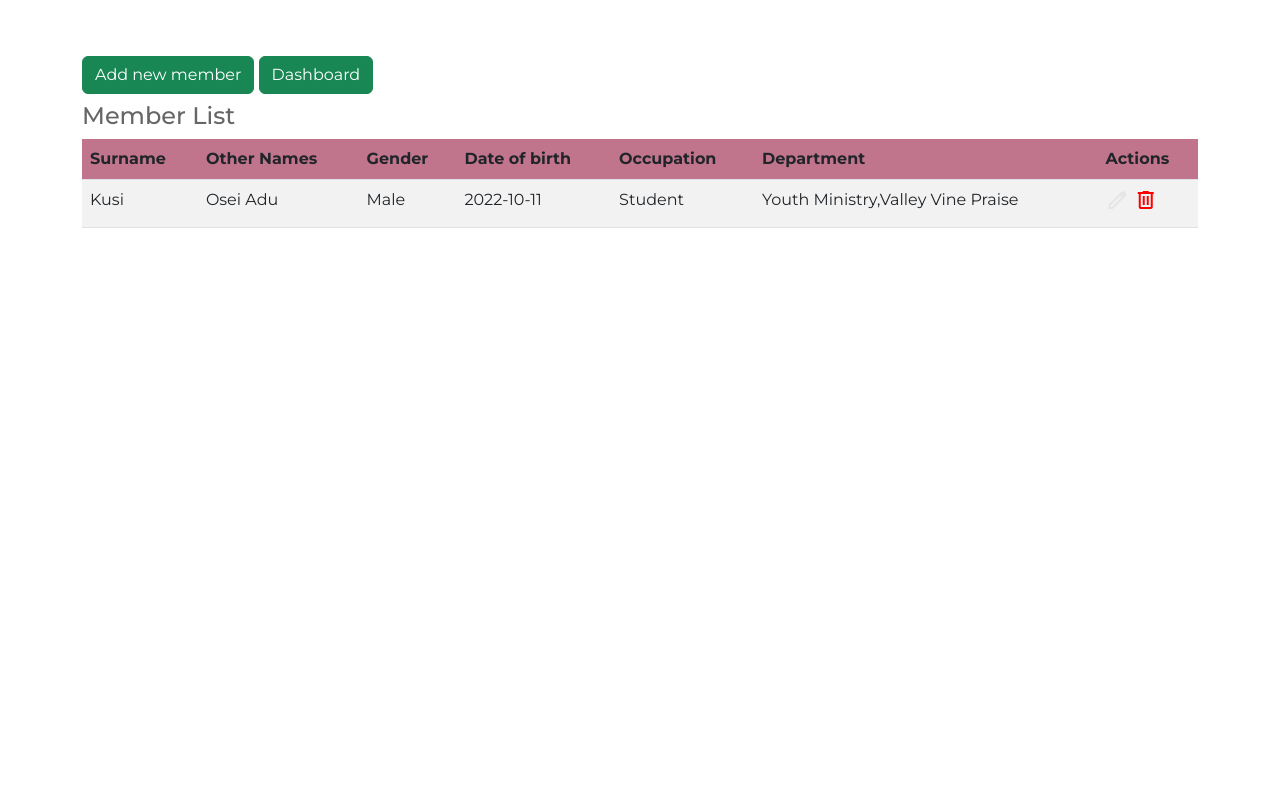
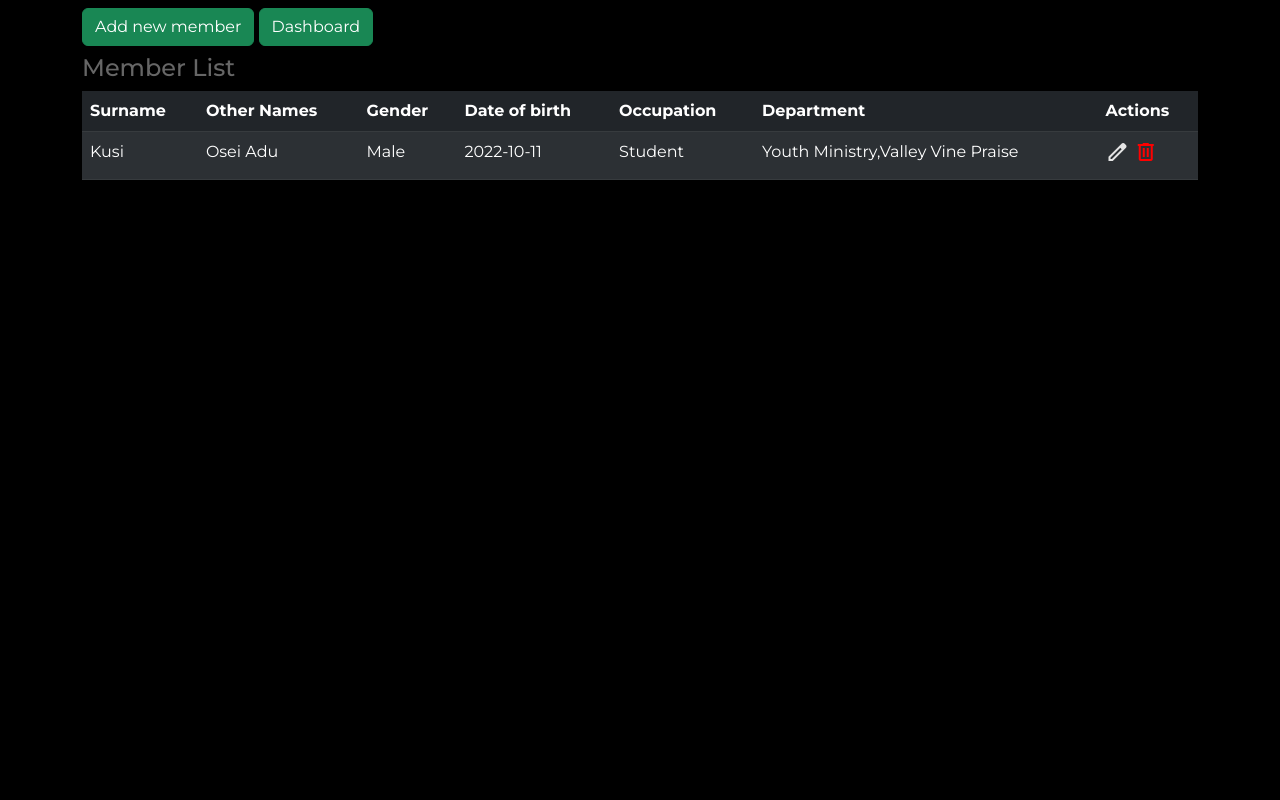
Before and after one commit to Osei12/Flask-Web-app, a Flask app: page /member_list in a window 1280 px wide. Shown: the part 56-856 px from the top of the page. Before the commit the page ends 284 px from the top, so only its background shows below. Run offline with Flask 2, Linux system fonts and the light colour scheme; data comes from the database, SQL or seed files in the repository; both versions use the stored data as it was after the commit.

Commit message:
Changed styling

```diff
--- a/static/css/index.css
+++ b/static/css/index.css
@@ -11,6 +11,13 @@
     margin: 0 auto;
 
 
+}
+.list-container{
+    background-color: black;
+    height: 100vh;
+}
+a{
+    text-decoration: none;
 }
 
 .box{
--- a/templates/list.html
+++ b/templates/list.html
@@ -8,12 +8,8 @@
 
 {% block content %}
 
-
-
-
-
-<br> <br>
-<div class="container">
+<div class="list-container">
+    <div class="container">
 
     <!-- {% for message in get_flashed_messages() %}
         <div class="alert alert-success alert-dismissible fade show" role="alert">
@@ -28,7 +24,7 @@
         <h4>Member List</h4>
     <div class="box ">
 
-        <table id="table_id" class="table table-hover  table-striped ">
+        <table id="table_id" class="table table-hover table-dark table-striped ">
             <thead style="background-color: rgba(150, 23, 63, 0.594);">
                 <!-- <th>Id </th> -->
                 <th>Surname </th>
@@ -90,6 +86,7 @@
     </div>
 
    </div>
+</div>
         <!-- Button trigger modal -->
 <!-- <button type="button" class="btn btn-primary" data-bs-toggle="modal" data-bs-target="#exampleModal">
     Launch demo modal
--- a/templates/navbar.html
+++ b/templates/navbar.html
@@ -1,6 +1,6 @@
 <nav class="navbar navbar-expand-lg bg-dark navbar-dark">
     <div class="container-fluid">
-      <a class="navbar-brand" href="#">Navbar</a>
+      <a class="navbar-brand" href="{{url_for('home')}}">Navbar</a>
       <button class="navbar-toggler" type="button" data-bs-toggle="collapse" data-bs-target="#navbarSupportedContent" aria-controls="navbarSupportedContent" aria-expanded="false" aria-label="Toggle navigation">
         <span class="navbar-toggler-icon"></span>
       </button>
@@ -13,7 +13,7 @@
             <a class="nav-link" href="{{url_for('add')}}">Add member</a>
           </li>
           <li class="nav-item">
-            <a class="nav-link" href="#">Dashboard</a>
+            <a class="nav-link" href="{{url_for('dashboard')}}">Dashboard</a>
           </li>
           <li class="nav-item dropdown">
             <a class="nav-link dropdown-toggle" href="#" role="button" data-bs-toggle="dropdown" aria-expanded="false">
```
Also changed, not shown: instance/test.db, static/images/profile/20449cac-5780-11ed-99b3-5076af2ac28a _ edit-1.png (added).
